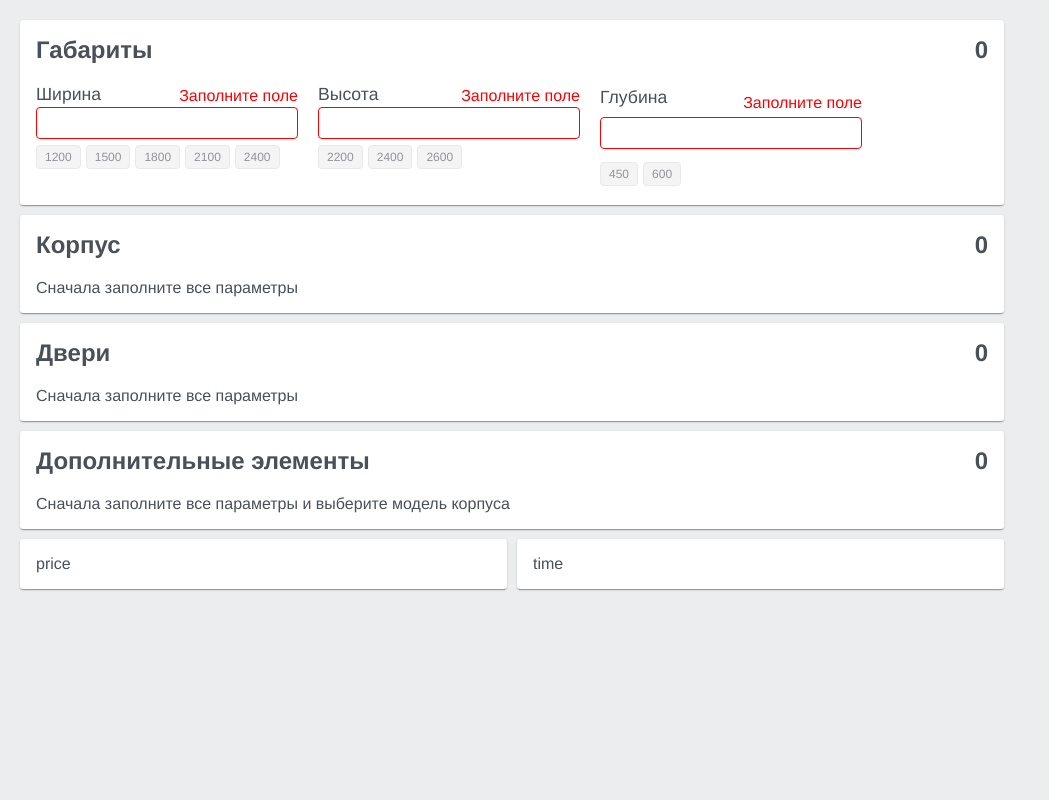
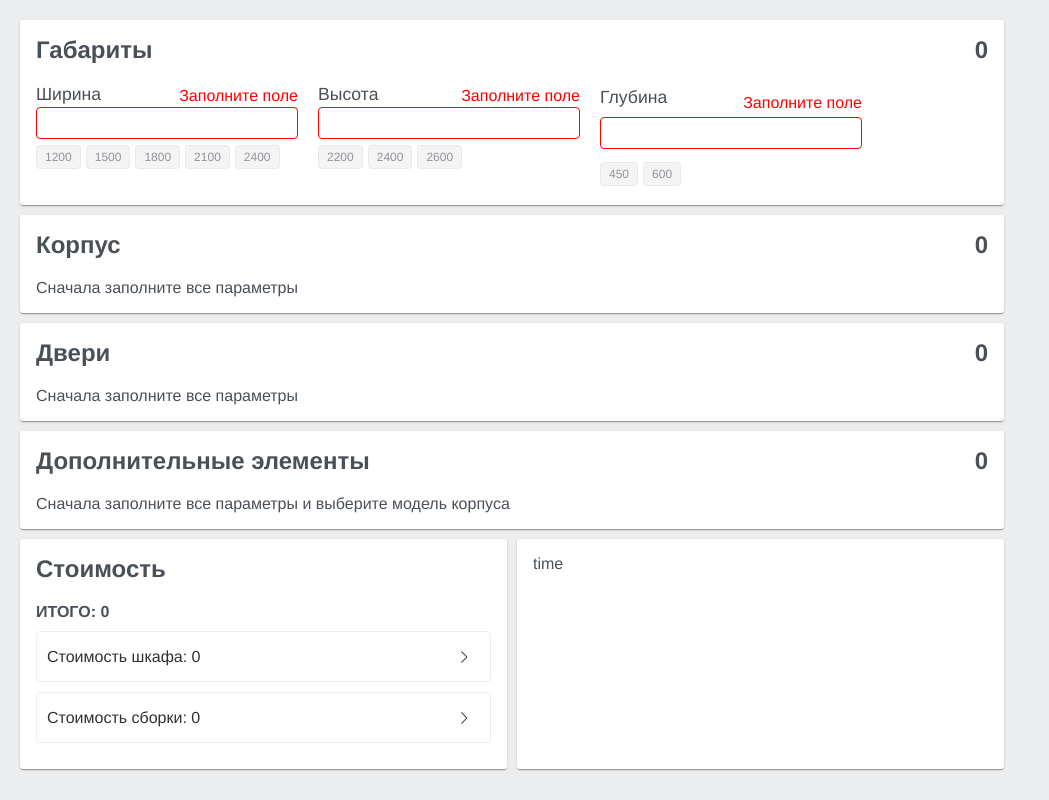
Before and after one commit to dakishimete/wardrobe-calculator-repo, a Vue app: page / in a window 1280 px wide. Shown: the whole page, without its empty margins (0-1049 px from the left). Built offline with nearby package versions, Linux system fonts and the light colour scheme.

Commit message:
price component

```diff
--- a/src/components/calc/Price.vue
+++ b/src/components/calc/Price.vue
@@ -1,6 +1,37 @@
 <template>
-    <div >
-        price
+    <div class="block">
+        <div class="block__header block-header">
+            <div class="block-header__title">Стоимость</div>
+            <div class="block-header__sum">
+            </div>
+        </div>
+
+        <div class="block__content sum">
+
+            <div class="sum__all">ИТОГО: {{sumAll}}</div>
+
+            <div class="sum__spoiler">
+                <el-collapse v-model="spoilers.wardrobe">
+                <el-collapse-item name="more">
+                    <template slot="title">
+                        Стоимость шкафа: {{wardrobe.results.sum}}
+                    </template>
+                    <div v-for="string in wardrobe.results.stringsArray" :key = "string">{{string}}</div>
+                </el-collapse-item>
+                </el-collapse>
+            </div>
+
+            <div class="sum__spoiler">
+                <el-collapse v-model="spoilers.assembly">
+                <el-collapse-item name="more">
+                    <template slot="title">
+                        Стоимость сборки: {{wardrobe.results.assembly}}
+                    </template>
+                    <div v-for="string in wardrobe.results.assemblyArray" :key = "string">{{string}}</div>
+                </el-collapse-item>
+                </el-collapse>
+            </div>
+        </div>
     </div>
 </template>
 
@@ -11,24 +42,103 @@ import { mapMutations } from 'vuex';
 export default {
     data() {
         return {
-
+            wardrobe: {
+                parts: {
+                    params: {},
+                    inner: {},
+                    doors: {},
+                    changes: {}
+                },
+                results: {
+                    sum: 0,
+                    stringsArray: [],
+                    assembly: 0,
+                    assemblyArray: [],
+                },
+            },
+            spoilers: {
+                wardrobe: [],
+                assembly: []
+            }
         }
     },
     computed: {
-
+        ...mapGetters([
+            'params/GET_SUMMARY',
+            'inner/GET_SUMMARY',
+            'doors/GET_SUMMARY',
+            'additional/GET_SUMMARY'
+        ]),
+        sumAll: function() {
+            return this.wardrobe.results.sum + this.wardrobe.results.assembly;
+        },
+        checkParams: function(){
+            this.wardrobe.parts.params = this['params/GET_SUMMARY'];
+        },
+        checkInner: function(){
+            this.wardrobe.parts.inner = this['inner/GET_SUMMARY'];
+        },
+        checkDoors: function(){
+            this.wardrobe.parts.doors = this['doors/GET_SUMMARY'];
+        },
+        checkChanges: function(){
+            this.wardrobe.parts.changes = this['additional/GET_SUMMARY'];
+        },
     },
     methods: {
+        sum: function(){
+            let parts = this.wardrobe.parts;
 
+            let sum = 0;
+            let stringsArray = [];
+            let assembly = 0;
+            let assemblyArray = [];
+
+            for(let part in parts){
+                sum = sum + parts[part].sum;
+                stringsArray.push(...parts[part].stringsArray);
+                if(parts[part].hasOwnProperty('assembly')){
+                    assembly = assembly + parts[part].assembly;
+                    assemblyArray.push(...parts[part].assemblyArray);
+                }
+            }
+
+            this.wardrobe.results.sum = sum;
+            this.wardrobe.results.stringsArray = stringsArray;
+            this.wardrobe.results.assembly = assembly;
+            this.wardrobe.results.assemblyArray = assemblyArray;
+        },
     },
     watch: {
-
+        'wardrobe.parts': {
+            handler: function (after, before) {
+                this.sum();
+            },
+            deep: true,
+        }
     },
-    mounted(){
-
+    beforeMount(){
+        this.checkParams;
+        this.checkChanges;
+        this.checkInner;
+        this.checkDoors;
     }
 }
 </script>
 
 <style lang="scss">
 
+    .sum {
+
+        &__all {
+            font-weight: 900;
+            margin-bottom: 10px;
+            margin-top: 10px;
+        }
+
+        &__spoiler {
+            margin-bottom: 10px;
+        }
+    }
+
 </style>
--- a/src/views/Calc.vue
+++ b/src/views/Calc.vue
@@ -155,4 +155,29 @@ export default {
         // .el-radio__label {
         //     font-size: 16px;
         // }
+
+
+    .el-collapse, .el-collapse-item__wrap, .el-collapse-item__header{
+        border: none !important;
+        // font-size: 16px;
+    }
+
+    .el-collapse-item__header{
+        font-size: 16px !important;
+        line-height: 30px !important;
+        height: 30px !important;
+    }
+
+    .el-collapse-item__content{
+        padding-bottom: 0 !important;
+        border-top: 1px solid #eeeeee;
+        padding-top: 10px;
+        margin-top: 10px;
+    }
+
+    .el-collapse{
+        border: 1px solid #eeeeee !important;
+        border-radius: 4px;
+        padding: 10px;
+    }
 </style>
```
